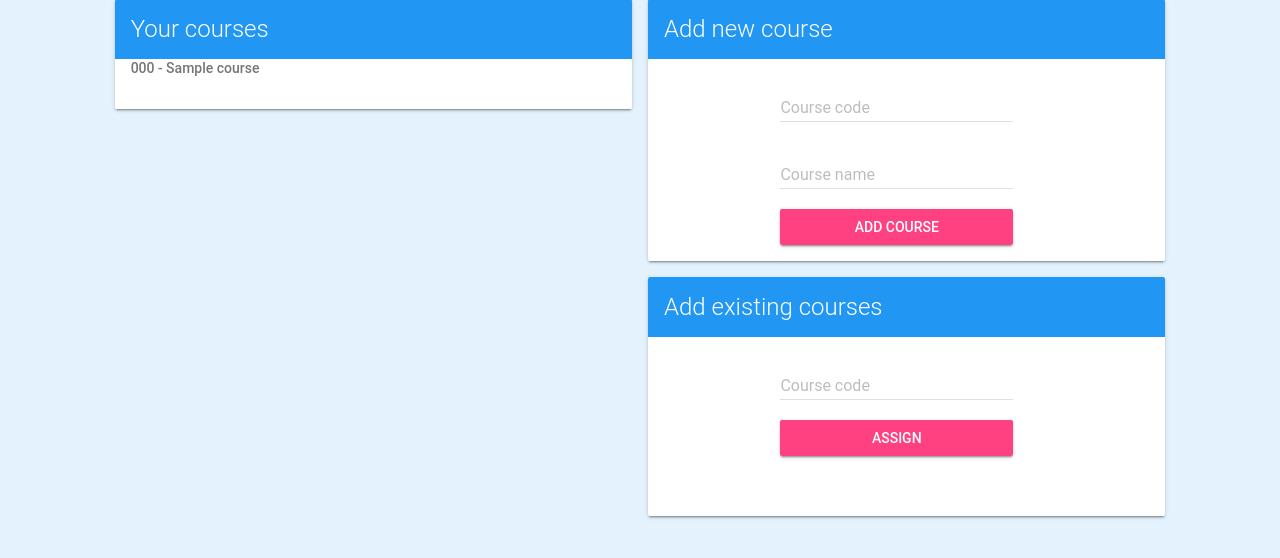
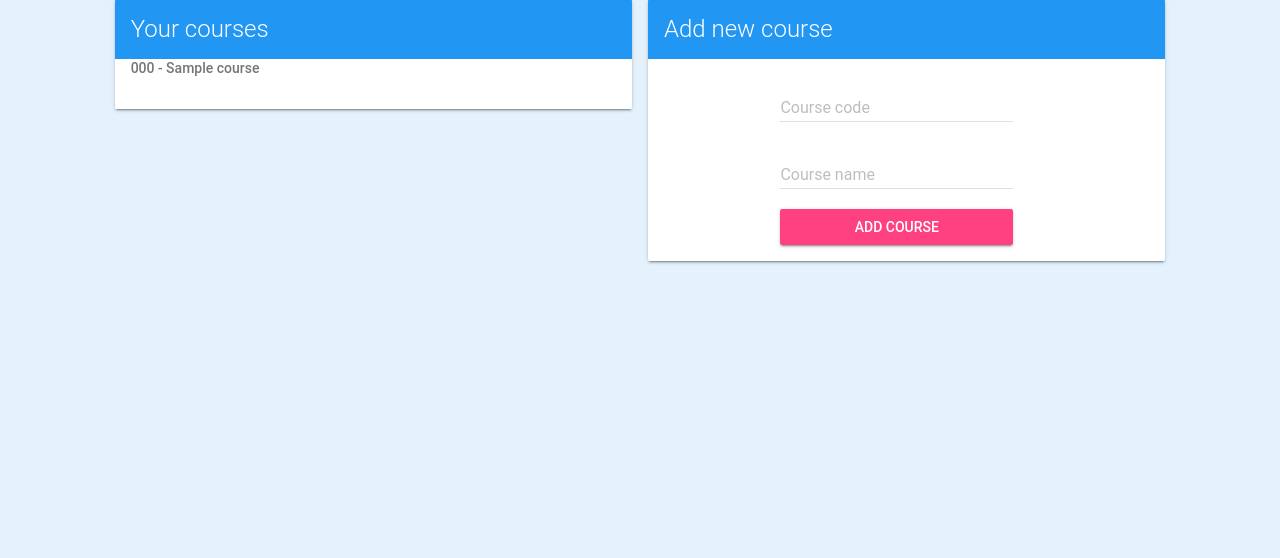
Before and after one commit to eirism/PU-66, a Flask app: page /lecturer in a window 1280 px wide. Shown: the part 89-647 px from the top of the page. Run offline with Flask 2, Linux system fonts and the light colour scheme; a user stored in the database is signed in; tables that the repository leaves empty hold one stand-in row (values such as "Sample post").

Commit message:
Commented out the "add existing course"-card + minor HTML validation fix

```diff
--- a/iris/static/js/lecturer.js
+++ b/iris/static/js/lecturer.js
@@ -42,10 +42,9 @@ function applyFilter () {
 }
 
 applyFilter()
-courseList.on('searchComplete', applyFilter)
+courseList.on('searchComplete', applyFilter) //TODO: fix this
 
-
-$('#ayy').click(function (e) {
+$('.name').click(function (e) {
   e.preventDefault()
 
   let course = $.trim($(this).text).split(' - ')
@@ -66,7 +65,6 @@ $('#ayy').click(function (e) {
   return false
 })
 
-
 socket.on('lecturer_course_existing_recv', function (msg) {
   let code = msg['code']
   let name = msg['name']
--- a/iris/templates/lecturer.html
+++ b/iris/templates/lecturer.html
@@ -32,11 +32,11 @@
                 <form action="#" id="course-new">
                     <div class="mdl-textfield mdl-js-textfield mdl-textfield--floating-label">
                         <input class="mdl-textfield__input" type="text" name="course-code" id="course-new-code"/>
-                        <label class="mdl-textfield__label" for="course-code">Course code</label>
+                        <label class="mdl-textfield__label" for="course-new-code">Course code</label>
                     </div>
                     <div class="mdl-textfield mdl-js-textfield mdl-textfield--floating-label">
                         <input class="mdl-textfield__input" type="text" name="course-name" id="course-new-name"/>
-                        <label class="mdl-textfield__label" for="course-name">Course name</label>
+                        <label class="mdl-textfield__label" for="course-new-name">Course name</label>
                     </div>
                     <button type="submit"
                             class="mdl-button mdl-button--raised mdl-button--accent mdl-js-button mdl-js-ripple-effect">
@@ -45,34 +45,32 @@
                 </form>
             </div>
         </div>
-        <div class="mdl-card mdl-shadow--2dp">
-            <div class="mdl-card__title mdl-color--primary mdl-color-text--white">
-                <h2 class="mdl-card__title-text">Add existing courses</h2>
-            </div>
-            <div class="mdl-card__supporting-text">
-                <div id="course-existing">
-                    <div class="mdl-textfield mdl-js-textfield">
-                        <input class="search mdl-textfield__input" type="text" id="course-search"/>
-                        <label class="mdl-textfield__label" for="course-search">Course code</label>
-                    </div>
-                    <button type="submit"
-                            class="mdl-button mdl-button--raised mdl-button--accent mdl-js-button mdl-js-ripple-effect">
-                        Assign
-                    </button>
-
-                    <ul class="list mdl-list">
-                        {% for course in courses %}
-                            <li class="mdl-list__item">
-                                <a class="name mdl-list__item-primary-content" href="#">
-                                    {{ course.code }} - {{ course.name }}
-                                </a>
-                            </li>
-                        {% endfor %}
-                    </ul>
-
-                </div>
-            </div>
-        </div>
+{#        <div class="mdl-card mdl-shadow--2dp">#}
+{#            <div class="mdl-card__title mdl-color--primary mdl-color-text--white">#}
+{#                <h2 class="mdl-card__title-text">Add existing courses</h2>#}
+{#            </div>#}
+{#            <div class="mdl-card__supporting-text">#}
+{#                <div id="course-existing">#}
+{#                    <div class="mdl-textfield mdl-js-textfield">#}
+{#                        <input class="search mdl-textfield__input" type="text" id="course-search"/>#}
+{#                        <label class="mdl-textfield__label" for="course-search">Course code</label>#}
+{#                    </div>#}
+{#                    <button type="submit"#}
+{#                            class="mdl-button mdl-button--raised mdl-button--accent mdl-js-button mdl-js-ripple-effect">#}
+{#                        Assign#}
+{#                    </button>#}
+{#                    <ul class="list mdl-list">#}
+{#                        {% for course in courses %}#}
+{#                            <li class="mdl-list__item">#}
+{#                                <a class="name mdl-list__item-primary-content" id="{{ course.code }}" href="#">#}
+{#                                    {{ course.code }} - {{ course.name }}#}
+{#                                </a>#}
+{#                            </li>#}
+{#                        {% endfor %}#}
+{#                    </ul>#}
+{#                </div>#}
+{#            </div>#}
+{#        </div>#}
     </div>
 {% endblock content %}
 
```
